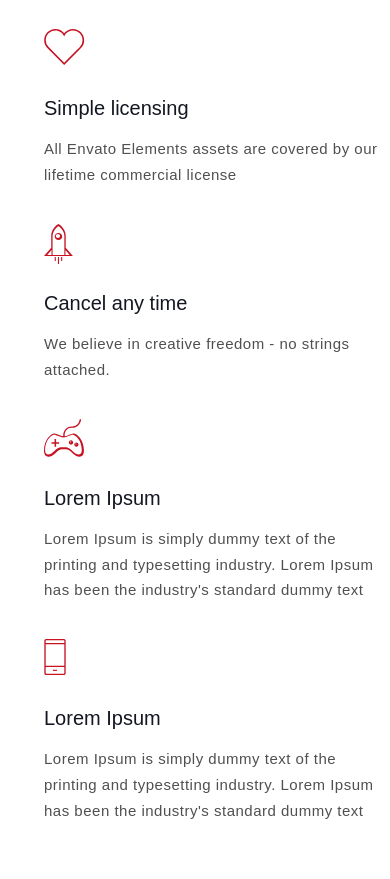
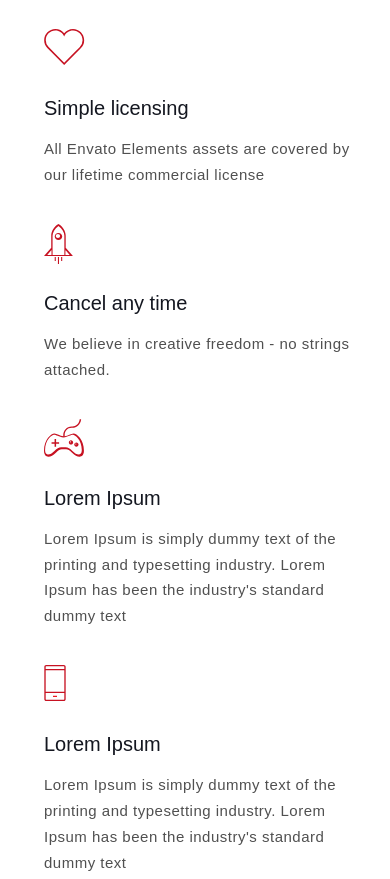
Before and after one commit to GowthamanT/sofie-elements, a plain HTML site: page index.html in a window 390 px wide. Shown: the part 3760-4639 px from the top of the page. Drawn offline with nearby package versions, Linux system fonts and the light colour scheme; a web font is replaced by a local one.

Commit message:
refactor(app): added padding to services content

```diff
--- a/styles.css
+++ b/styles.css
@@ -635,4 +635,8 @@ footer {
   .my-mb-search {
     margin-top: 20px;
   }
+
+  .detail-container .content {
+    padding-right: 20px;
+  }
 }
```
